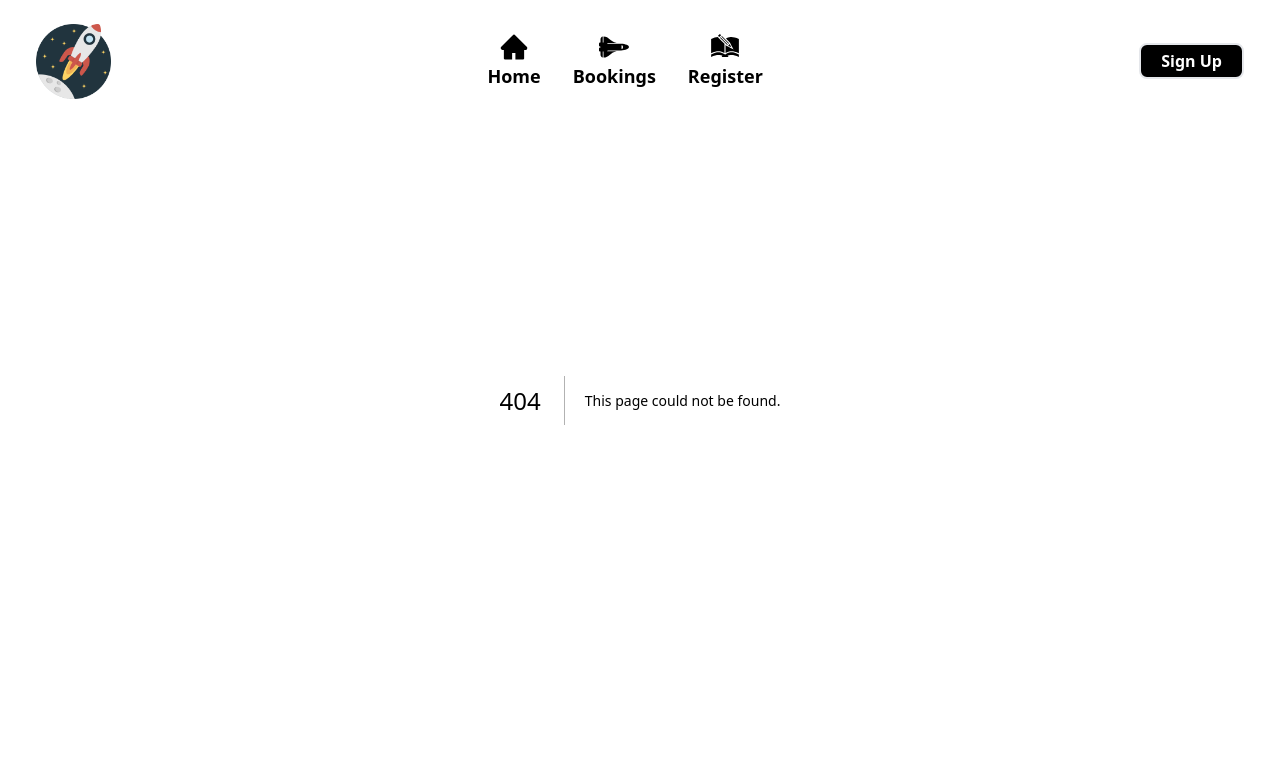
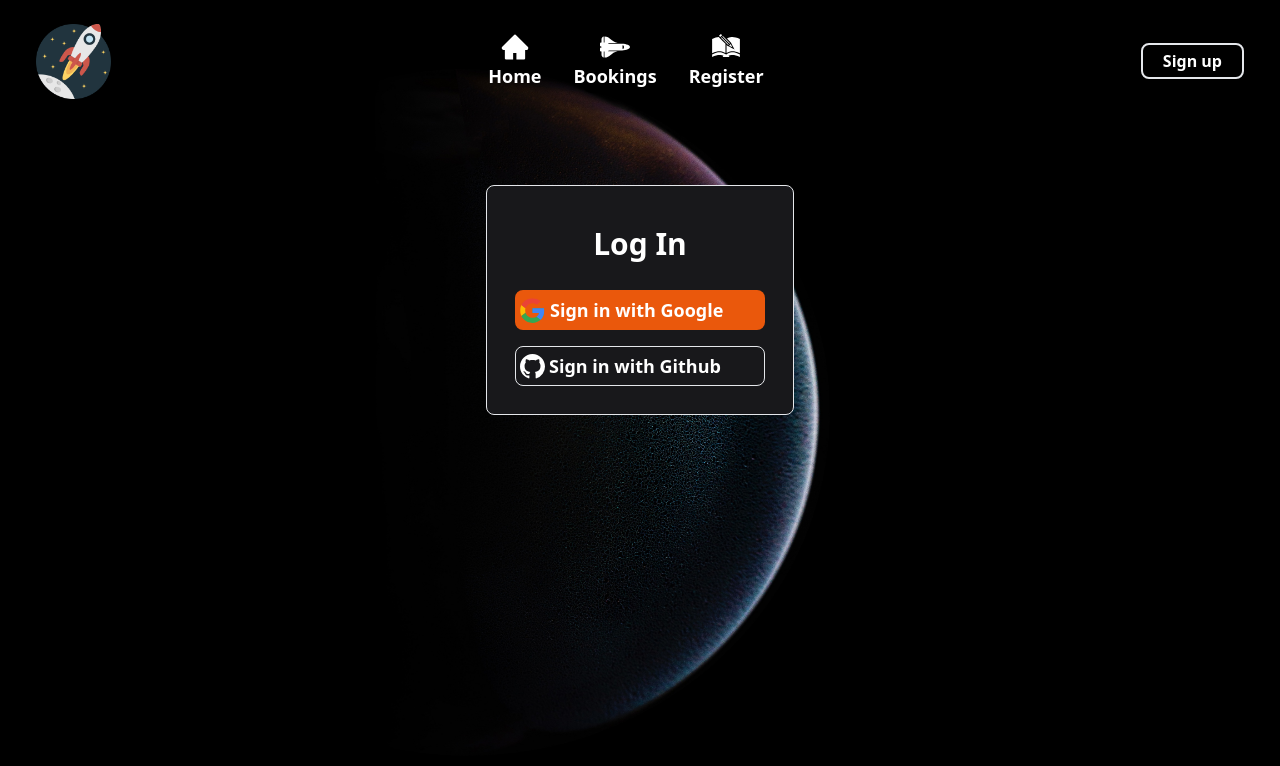
Before and after one commit to Thabish-Kader/Space-Travels, a Next.js app: page /login in a window 1280 px wide. Before the commit this address had no page. Shown: the top 766 px of the page. Built offline with nearby package versions, Linux system fonts and the light colour scheme; no server answers; what prettier-plugin-tailwindcss would draw is missing.

Commit message:
authentiacaion added

```diff
--- a/components/Form.tsx
+++ b/components/Form.tsx
@@ -41,7 +41,10 @@ export const Form = () => {
 	}, [formState, reset]);
 
 	return (
-		<section className="hero-img relative top-0 left-0 right-0 bottom-0 flex h-screen w-full flex-col  items-center justify-center bg-cover bg-fixed bg-center bg-no-repeat">
+		<section
+			id="register"
+			className="hero-img relative top-0 left-0 right-0 bottom-0 flex h-screen w-full flex-col  items-center justify-center bg-cover bg-fixed bg-center bg-no-repeat"
+		>
 			<div className="  min-h-[550px] min-w-[400px] border-2 bg-black/30  p-10 ">
 				<form
 					onSubmit={handleSubmit(onSubmit)}
--- a/components/Navbar.tsx
+++ b/components/Navbar.tsx
@@ -7,10 +7,15 @@ import { FaSpaceShuttle } from "react-icons/fa";
 import { GiArchiveRegister } from "react-icons/gi";
 import { RiRegisteredFill } from "react-icons/ri";
 import { SlClose } from "react-icons/sl";
+import { useSession, signOut } from "next-auth/react";
+import { useRouter } from "next/router";
 
 export const Navbar = () => {
 	const [nav, setNav] = useState<boolean>(false);
 	const [bgColor, setBgColor] = useState<string>("transparen");
+	const { data: session } = useSession();
+	const router = useRouter();
+	console.log(session);
 
 	const changeColor = () => {
 		if (window.scrollY >= 100) {
@@ -23,6 +28,11 @@ export const Navbar = () => {
 	useEffect(() => {
 		window.addEventListener("scroll", changeColor);
 	});
+
+	const logOut = () => {
+		signOut();
+		router.push("/login");
+	};
 
 	return (
 		<nav
@@ -39,7 +49,7 @@ export const Navbar = () => {
 					<ul className="hidden w-full flex-row sm:flex ">
 						<li className="cursor-pointer p-4 text-lg font-bold">
 							<div className="flex flex-col items-center justify-center duration-500 hover:scale-125 hover:text-orange-500">
-								<Link href="/">
+								<Link href="/#home">
 									<AiFillHome size={30} />
 								</Link>
 								<h1>Home</h1>
@@ -65,9 +75,18 @@ export const Navbar = () => {
 				</div>
 
 				{/* right side */}
-				<button className=" hidden rounded-lg border-2 bg-black py-1  px-5 font-bold text-white duration-500 hover:scale-110 hover:bg-orange-500 hover:text-black sm:block">
-					Sign Up
-				</button>
+				{session?.user?.email ? (
+					<button
+						onClick={logOut}
+						className=" hidden rounded-lg border-2 bg-black py-1  px-5 font-bold text-white duration-500 hover:scale-110 hover:bg-orange-500 hover:text-black sm:block"
+					>
+						Log Out
+					</button>
+				) : (
+					<button className=" hidden rounded-lg border-2 bg-black py-1  px-5 font-bold text-white duration-500 hover:scale-110 hover:bg-orange-500 hover:text-black sm:block">
+						<Link href="/login">Sign up</Link>
+					</button>
+				)}
 
 				<div
 					className="z-10 mt-2 block cursor-pointer sm:hidden"
@@ -100,7 +119,7 @@ export const Navbar = () => {
 					>
 						<div className="flex items-center justify-center">
 							<AiFillHome className="mx-2" />
-							<Link href="/">Home</Link>
+							<Link href="/#home">Home</Link>
 						</div>
 					</li>
 					<li
@@ -127,7 +146,7 @@ export const Navbar = () => {
 					>
 						<div className="flex items-center justify-center">
 							<RiRegisteredFill className="mx-2" />
-							<Link href="/signup">Signup</Link>
+							<Link href="/login">Signup</Link>
 						</div>
 					</li>
 				</ul>
--- a/next.config.js
+++ b/next.config.js
@@ -1,7 +1,11 @@
 /** @type {import('next').NextConfig} */
 const nextConfig = {
-  reactStrictMode: true,
-  swcMinify: true,
-}
+	reactStrictMode: true,
+	swcMinify: true,
+};
 
-module.exports = nextConfig
+module.exports = {
+	images: {
+		domains: ["avatars.githubusercontent.com", "lh3.googleusercontent.com"],
+	},
+};
--- a/pages/api/[...nextauth].ts
+++ b/pages/api/auth/[...nextauth].ts
@@ -1,5 +1,6 @@
 import NextAuth from "next-auth";
 import GithubProvider from "next-auth/providers/github";
+import GoogleProvider from "next-auth/providers/google";
 
 export const authOptions = {
 	// Configure one or more authentication providers
@@ -9,6 +10,10 @@ export const authOptions = {
 			clientSecret: process.env.GITHUB_SECRET as string,
 		}),
 		// ...add more providers here
+		GoogleProvider({
+			clientId: process.env.GOOGLE_CLIENT_ID as string,
+			clientSecret: process.env.GOOGLE_CLIENT_SECRET as string,
+		}),
 	],
 };
 
--- a/pages/bookings.tsx
+++ b/pages/bookings.tsx
@@ -29,7 +29,7 @@ const Bookings = ({ register }: IRegister) => {
 			case "standard":
 				return "bg-green-500 text-green-800";
 			case "budget":
-				return "bg-black text-white";
+				return "bg-black border text-white";
 		}
 	};
 
@@ -57,8 +57,8 @@ const Bookings = ({ register }: IRegister) => {
 	};
 
 	return (
-		<div>
-			<main className=" my-36 h-auto">
+		<div className="booking-img flex h-screen h-auto w-full flex-col items-center justify-center bg-cover bg-no-repeat">
+			<main className="flex h-auto flex-col items-center justify-center">
 				<div className=" mx-auto max-w-screen-lg px-4">
 					<h1 className="mb-5 text-center text-3xl font-bold uppercase tracking-wide text-white">
 						Bookings
@@ -66,9 +66,9 @@ const Bookings = ({ register }: IRegister) => {
 					<div className="flex flex-col">
 						<div className=" overflow-x-auto sm:-mx-6 lg:-mx-8">
 							<div className="inline-block min-w-full py-2  sm:px-6 lg:px-8">
-								<div className="overflow-hidden rounded-lg border-b border-gray-800 shadow">
-									<table className="min-w-full  divide-gray-800 ">
-										<thead className="bg-gray-800">
+								<div className="overflow-hidden rounded-lg border">
+									<table className="min-w-full ">
+										<thead className="bg-black/75">
 											<tr>
 												<th
 													scope="col"
@@ -103,9 +103,12 @@ const Bookings = ({ register }: IRegister) => {
 											</tr>
 										</thead>
 
-										<tbody className=" bg-gray-700">
+										<tbody className=" bg-black/60">
 											{register?.map((data) => (
-												<tr key={data.id}>
+												<tr
+													key={data.id}
+													className="border"
+												>
 													<td className="whitespace-nowrap px-6 py-4 text-lg font-medium text-white">
 														{data.name}
 													</td>
@@ -136,7 +139,7 @@ const Bookings = ({ register }: IRegister) => {
 														>
 															{data.destination}
 														</span>
-														<button className="ml-2 rounded-lg bg-white p-2 text-black">
+														<button className="ml-2 rounded-lg  border p-2 text-white duration-500 hover:scale-110 hover:bg-white hover:text-black">
 															<Link
 																href={`/bookings/${data.id}`}
 															>
--- a/pages/bookings/[id].tsx
+++ b/pages/bookings/[id].tsx
@@ -65,8 +65,8 @@ const singleBooking = ({ bookingData }: RegisterProps) => {
 	}, []);
 
 	return (
-		<div className="flex h-screen w-full flex-col items-center justify-center">
-			<div className="flex h-auto min-w-[50%] flex-col items-center justify-center rounded-lg border p-2">
+		<div className="booking-img flex h-screen w-full flex-col items-center justify-center bg-cover bg-no-repeat">
+			<div className="flex h-auto  flex-col items-center justify-center rounded-lg border bg-black/75 p-2 font-bold">
 				<h1 className="py-2 text-2xl font-bold capitalize text-white">
 					{name}
 				</h1>
@@ -110,8 +110,8 @@ const singleBooking = ({ bookingData }: RegisterProps) => {
 			<div
 				className={
 					show
-						? `absolute top-[-100%]  z-10   w-[50%]  bg-[#131415] duration-1000`
-						: `absolute top-[30%]  z-10  w-[50%]   bg-[#131415] duration-1000`
+						? `absolute top-[-100%]  z-10   w-[50%]  bg-black duration-1000`
+						: `absolute top-[30%]  z-10  w-[50%]   bg-black duration-1000`
 				}
 			>
 				<form
--- /dev/null
+++ b/pages/login.tsx
@@ -0,0 +1,78 @@
+import { useSession, signIn, signOut } from "next-auth/react";
+import Image from "next/image";
+import googleIcon from "../public/assets/google.svg";
+import { BsGithub } from "react-icons/bs";
+
+export default function Component() {
+	const { data: session } = useSession();
+	if (session) {
+		return (
+			<div className="hero-img2 relative top-0 left-0 right-0 bottom-0  h-screen w-full bg-cover bg-fixed bg-center bg-no-repeat">
+				<div className="flex h-[600px] w-full flex-col items-center justify-center">
+					<div className="flex flex-col items-center justify-center rounded-lg border p-12">
+						<Image
+							className="mb-10 rounded-full"
+							src={session.user?.image as string}
+							width="100"
+							height="100"
+							alt="/user"
+						/>
+						<h1 className="my-2 text-xl font-bold">
+							Signed in as{" "}
+							<span className="text-orange-500">
+								{session.user?.name}
+							</span>
+						</h1>
+						<button
+							className="w-full rounded-lg bg-orange-800 p-2 text-xl font-bold hover:bg-orange-500"
+							onClick={() => signOut()}
+						>
+							Sign out
+						</button>
+					</div>
+				</div>
+			</div>
+		);
+	}
+	return (
+		<div className="hero-img2 relative top-0 left-0 right-0 bottom-0  h-screen w-full bg-cover bg-fixed bg-center bg-no-repeat">
+			<div className="flex h-[600px] w-full flex-col items-center justify-center">
+				<div className="flex flex-col items-center justify-center rounded-lg border bg-[#18181b] p-5">
+					<h1 className="py-5 text-3xl font-bold">Log In</h1>
+					<div
+						onClick={() =>
+							signIn("google", {
+								callbackUrl: "http://localhost:3000/",
+							})
+						}
+						className="relative m-2 flex h-10 w-[250px] cursor-pointer items-center rounded-lg  bg-orange-600 hover:bg-orange-500"
+					>
+						<Image
+							height="35"
+							width="35"
+							className="p-1"
+							src={googleIcon}
+							alt="/"
+						/>
+						<button className="text-lg font-bold">
+							Sign in with Google
+						</button>
+					</div>
+					<div
+						onClick={() =>
+							signIn("github", {
+								callbackUrl: "http://localhost:3000/",
+							})
+						}
+						className="relative m-2 flex h-10 w-[250px] cursor-pointer items-center rounded-lg  border bg-transparent hover:bg-gray-700"
+					>
+						<BsGithub className="m-1" size={25} />
+						<button className="text-lg font-bold">
+							Sign in with Github
+						</button>
+					</div>
+				</div>
+			</div>
+		</div>
+	);
+}
--- a/styles/globals.css
+++ b/styles/globals.css
@@ -1,6 +1,10 @@
 @tailwind base;
 @tailwind components;
 @tailwind utilities;
+
+html {
+	scroll-behavior: smooth;
+}
 
 body {
 	background-color: black;
@@ -14,3 +18,7 @@ body {
 .hero-img2 {
 	background-image: url(../public/assets/space2.jpg);
 }
+
+.booking-img {
+	background-image: url(../public/assets/space.jpg);
+}
```
Also changed, not shown: public/assets/github2.png (added), public/assets/google.svg (added).
